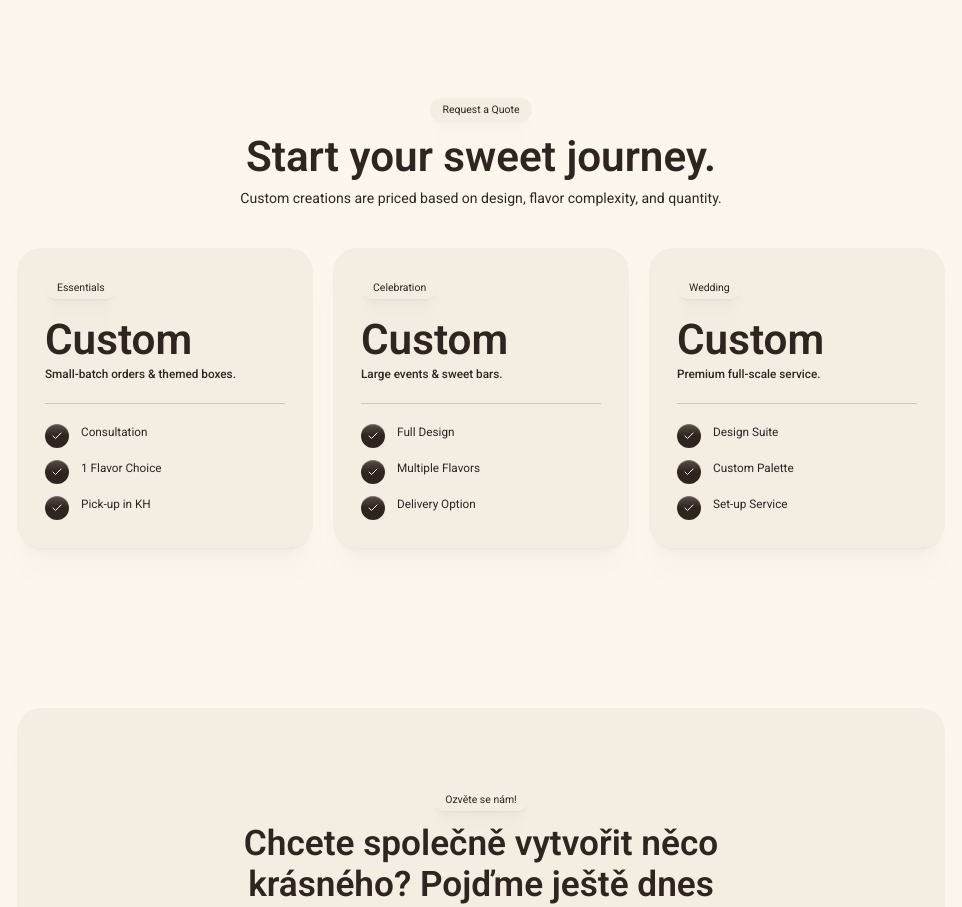
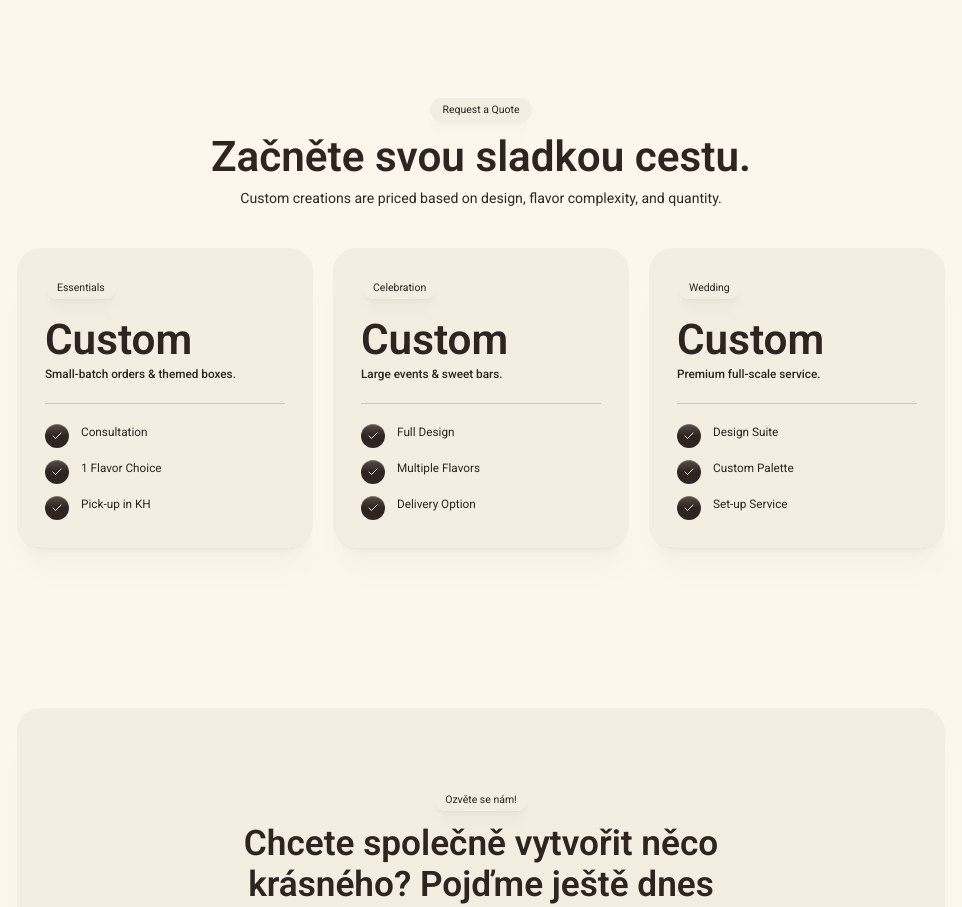
Before and after one commit to dmytro-webild/e6e0795c-41e9-41ee-9c49-ff970b5c7125, a React (Vite) app: page / in a window 1280 px wide. Shown: the part 6060-6967 px from the top of the page, without its empty margins (159-1121 px from the left). Built offline with nearby package versions, Linux system fonts and the light colour scheme; a web font is replaced by a local one.

Commit message:
Update src/pages/HomePage/sections/Pricing.tsx

```diff
--- a/src/pages/HomePage/sections/Pricing.tsx
+++ b/src/pages/HomePage/sections/Pricing.tsx
@@ -11,7 +11,7 @@ export default function PricingSection(): React.JSX.Element {
             <SectionErrorBoundary name="pricing">
               <PricingSimpleCards
                 tag="Request a Quote"
-                title="Start your sweet journey."
+                title="Začněte svou sladkou cestu."
                 description="Custom creations are priced based on design, flavor complexity, and quantity."
                 plans={[
                   { tag: "Essentials", price: "Custom", description: "Small-batch orders & themed boxes.", features: ["Consultation", "1 Flavor Choice", "Pick-up in KH"] },
```
